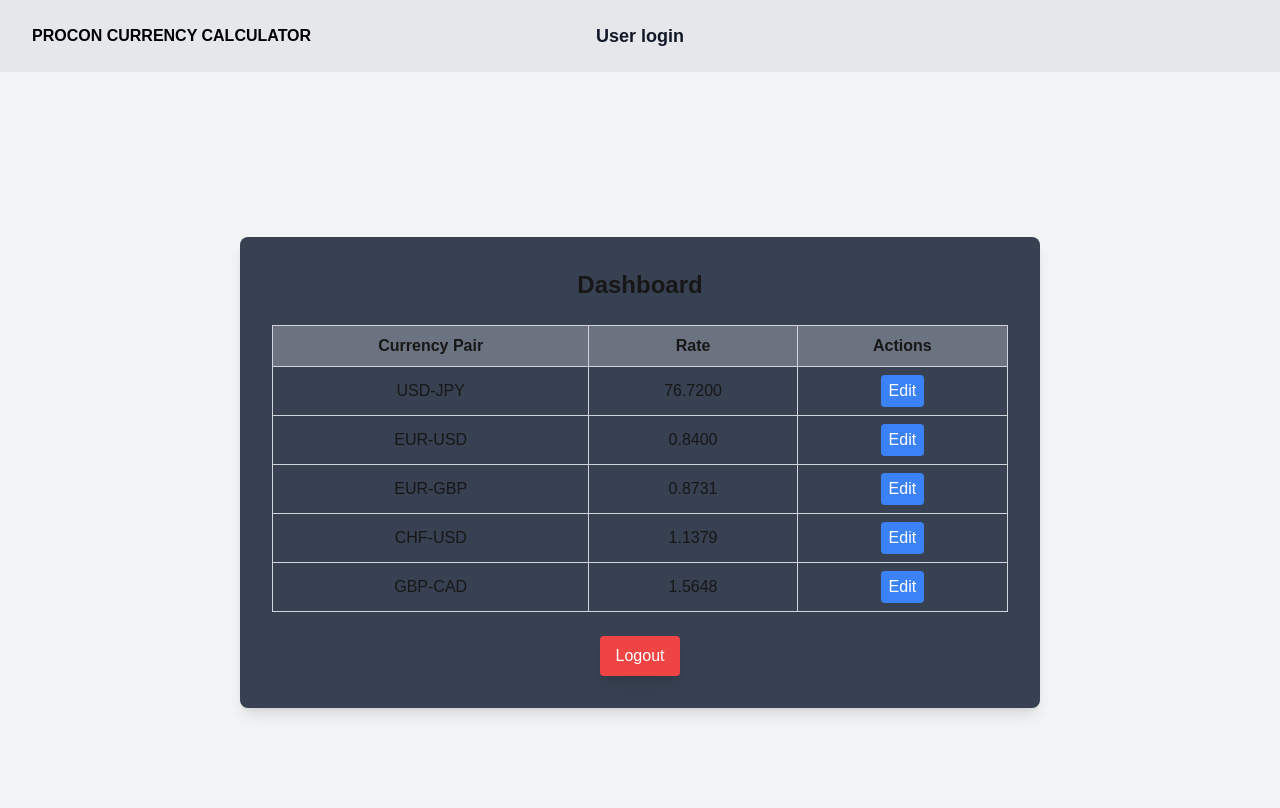
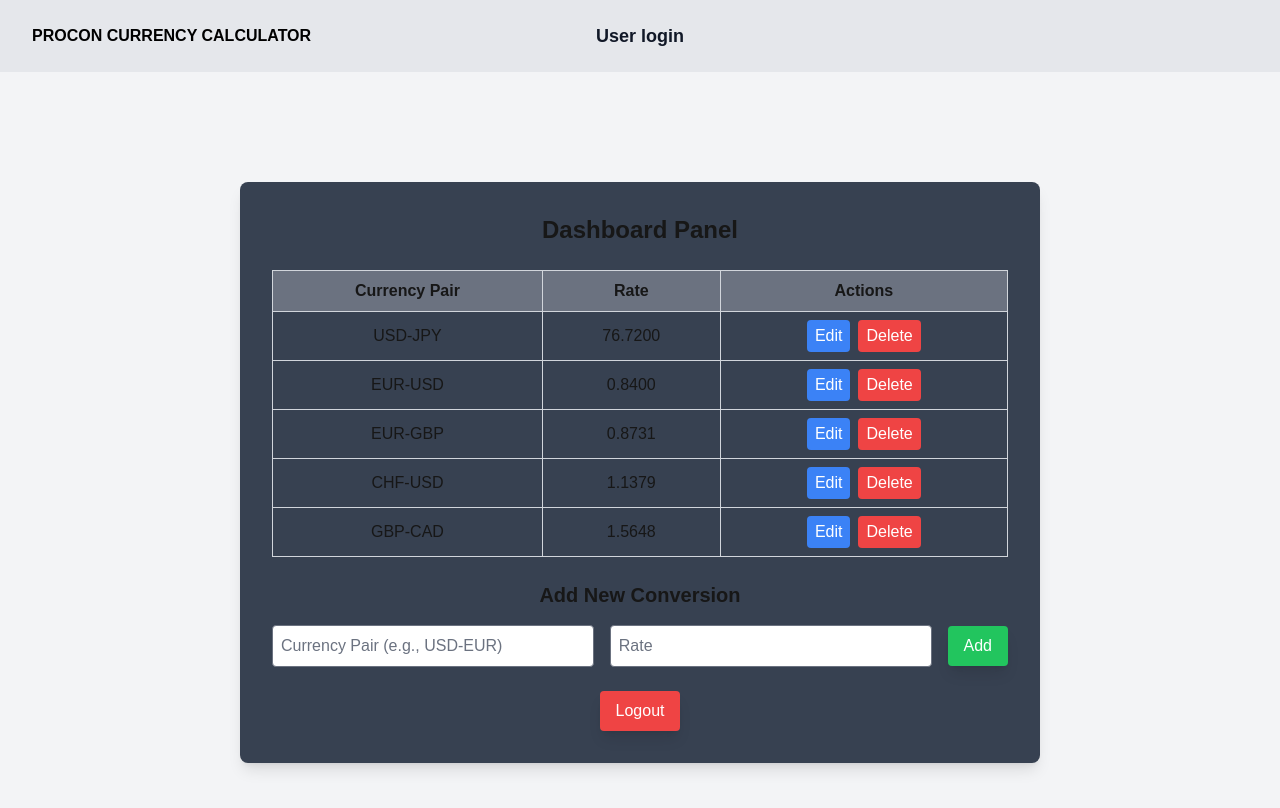
Before and after one commit to kostas-python/currency-calculator, a Next.js app: page /pages/dashboard in a window 1280 px wide. Shown: the top 808 px of the page. Built offline with nearby package versions, Linux system fonts and the light colour scheme.

Commit message:
connect frontend with backend api and dashboard improvements

```diff
--- a/src/app/pages/dashboard/page.tsx
+++ b/src/app/pages/dashboard/page.tsx
@@ -1,8 +1,12 @@
 'use client'
+
 import Header from "@/app/components/header";
-import { useState } from "react";
+import { useRouter } from "next/navigation";
+import { useEffect, useState } from "react";
+
 
 // Sample initial rates data
+
 const initialRates = [
   { pair: "USD-JPY", rate: 76.7200 },
   { pair: "EUR-USD", rate: 0.84 },
@@ -11,47 +15,139 @@ const initialRates = [
   { pair: "GBP-CAD", rate: 1.5648 },
 ];
 
+
+ // CRUD
+
 export default function DashboardPage() {
   const [rates, setRates] = useState(initialRates);
-  const [editIndex, setEditIndex] = useState<number | null>(null);
-  const [newRate, setNewRate] = useState("");
+  const [editIndex, setEditIndex] = useState<number | null>(null);   // edit rates
+  const [newRate, setNewRate] = useState("");                       //add new rate
+  const [newPair, setNewPair] = useState(""); // For creating new conversions
+
+  // router for redirecting to login page when click logout
+
+  const router = useRouter();
+
+
+  // connection with API to fetch rates and dynamically update them from front end
+
+  useEffect(() => {
+    const fetchRates = async () => {
+      try {
+        const response = await fetch("/api/convert", { method: "GET" });
+        if (!response.ok) {
+          throw new Error("Failed to fetch rates");
+        }
+
+        const data: { pair: string; rate: number }[] = await response.json();
+        // Ensure data integrity
+        const validatedData = data.map((item) => ({
+          pair: item.pair,
+          rate: typeof item.rate === "number" ? item.rate : 0, // Default to 0 if rate is not a number
+        }));
+
+        setRates(validatedData); // Set state with validated data
+      } catch (error) {
+        console.error("Error fetching rates:", error);
+      }
+    };
+
+    fetchRates();
+  }, []);
+
+
+
 
   // Handle edit mode
+
   const handleEdit = (index: number) => {
     setEditIndex(index);
     setNewRate(rates[index].rate.toString());
   };
 
+
   // Handle rate update
-  const handleUpdate = () => {
+
+  const handleUpdate = async () => {
     if (editIndex !== null) {
+      const updatedRateData = { pair: rates[editIndex].pair, rate: parseFloat(newRate) };
+      const response = await fetch("/api/convert", {
+        method: "PUT",
+        headers: { "Content-Type": "application/json" },
+        body: JSON.stringify(updatedRateData),
+      });
+
+      if (response.ok) {
         const updatedRates = [...rates];
         updatedRates[editIndex].rate = parseFloat(newRate);
         setRates(updatedRates);
         setEditIndex(null);
         setNewRate("");
       }
+    }
   };
 
+
+
   // Handle cancel edit
+
   const handleCancel = () => {
     setEditIndex(null);
     setNewRate("");
   };
 
+
   // Handle logout (placeholder)
+
   const handleLogout = () => {
     alert("Logged out!");
-    // Redirect to login page (use appropriate routing in your app)
-    // Example: router.push("/login");
+
+    // Redirect to login page
+    router.push("/pages/login");
   };
+
+
+    // Handle delete (delete option)
+
+    const handleDelete = async (index: number) => {
+        const pairToDelete = rates[index].pair;
+        const response = await fetch(`/api/convert?pair=${pairToDelete}`, { method: "DELETE" });
+
+        if (response.ok) {
+          setRates(rates.filter((_, i) => i !== index));
+        }
+      };
+
+
+
+    // Handle add (add option)
+
+    const handleAdd = async () => {
+        if (newPair && newRate) {
+          const newRateData = { pair: newPair.toUpperCase(), rate: parseFloat(newRate) };
+          const response = await fetch("/api/convert", {
+            method: "POST",
+            headers: { "Content-Type": "application/json" },
+            body: JSON.stringify(newRateData),
+          });
+
+          if (response.ok) {
+            setRates([...rates, newRateData]);
+            setNewPair("");
+            setNewRate("");
+          }
+        }
+    };
+
 
   return (
     <>
     <Header />
+
+    {/* Main Dashboard panel */}
     <div className="flex flex-col items-center justify-center min-h-screen bg-gray-100 p-6 font-poppins">
         <div className="bg-gray-700 p-8 rounded-lg shadow-lg sm:w-full sm:max-w-[800px]">
-              <h1 className="text-2xl font-bold text-center mb-6">Dashboard</h1>
+          <h1 className="text-2xl font-bold text-center mb-6">Dashboard Panel</h1>
           <table className="w-full table-auto border-collapse border border-gray-300">
             <thead>
               <tr className="bg-gray-500">
@@ -70,7 +166,8 @@ export default function DashboardPage() {
                         type="number"
                         value={newRate}
                         onChange={(e) => setNewRate(e.target.value)}
-                                          className="border rounded p-1 w-20 text-center" />
+                        className="border rounded p-1 w-20 text-center"
+                      />
                     ) : (
                       rate.rate.toFixed(4)
                     )}
@@ -92,18 +189,54 @@ export default function DashboardPage() {
                         </button>
                       </>
                     ) : (
+                      <>
                         <button
                           onClick={() => handleEdit(index)}
-                                          className="bg-blue-500 text-white px-2 py-1 rounded"
+                          className="bg-blue-500 text-white px-2 py-1 rounded mr-2"
                         >
                           Edit
                         </button>
+                        <button
+                          onClick={() => handleDelete(index)}
+                          className="bg-red-500 text-white px-2 py-1 rounded"
+                        >
+                          Delete
+                        </button>
+                      </>
                     )}
                   </td>
                 </tr>
               ))}
             </tbody>
           </table>
+
+          {/* Add New Conversion section */}
+
+          <div className="mt-6">
+            <h2 className="text-xl font-bold text-center mb-4">Add New Conversion</h2>
+            <div className="flex text-black justify-between items-center space-x-4">
+              <input
+                type="text"
+                placeholder="Currency Pair (e.g., USD-EUR)"
+                value={newPair}
+                onChange={(e) => setNewPair(e.target.value)}
+                className="border rounded p-2 w-full"
+              />
+              <input
+                type="number"
+                placeholder="Rate"
+                value={newRate}
+                onChange={(e) => setNewRate(e.target.value)}
+                className="border rounded p-2 w-full"
+              />
+              <button
+                onClick={handleAdd}
+                className="bg-green-500 text-white px-4 py-2 rounded shadow-lg hover:bg-green-600"
+              >
+                Add
+              </button>
+            </div>
+          </div>
           <div className="mt-6 text-center">
             <button
               onClick={handleLogout}
@@ -113,6 +246,7 @@ export default function DashboardPage() {
             </button>
           </div>
         </div>
-      </div></>
+      </div>
+    </>
   );
 }
--- a/src/pages/api/convert.ts
+++ b/src/pages/api/convert.ts
@@ -1,6 +1,9 @@
 import type { NextApiRequest, NextApiResponse } from 'next';
 
-const rates: Record<string, number> = {
+
+// Centralized rates data (mock database, acting as in-memory storage for exchange rates)
+
+let rates: Record<string, number> = {
   "USD-EUR": 0.84,
   "EUR-USD": 1.19,
   "USD-GBP": 0.75,
@@ -34,39 +37,79 @@ const rates: Record<string, number> = {
 };
 
 
-// Helper function to fetch exchange rate from rates
+// Helper function to fetch exchange rate
+// Supports both direct and inverse rates (e.g., USD-EUR and EUR-USD)
 function getExchangeRate(base: string, target: string): number | undefined {
-  const directRateKey = `${base}-${target}`;
-  const inverseRateKey = `${target}-${base}`;
-
-  console.log(`Looking up rate for: ${base}-${target} or inverse ${target}-${base}`);
-
-  return rates[directRateKey] ?? (1 / rates[inverseRateKey]);
+  const directRateKey = `${base}-${target}`; // Key for direct conversion
+  const inverseRateKey = `${target}-${base}`; // Key for inverse conversion
+  return rates[directRateKey] ?? (1 / rates[inverseRateKey]); // Return direct rate or inverse if exists
 }
 
+// Main API handler function
 export default function handler(req: NextApiRequest, res: NextApiResponse) {
-  const { base, target } = req.query;
+  const { method } = req; // Extract the HTTP method of the request
 
-  // Log the incoming request for debugging
-  console.log(`Received request: base=${base}, target=${target}`);
+  switch (method) {
+    case "GET": {
+      // Handle GET requests: return all rates as a JSON object
+      res.status(200).json(rates);
+      break;
+    }
+    case "POST": {
+      // Handle POST requests: add a new rate
+      const { pair, rate } = req.body; // Extract data from the request body
 
-  // Validate query parameters
-  if (!base || !target || typeof base !== 'string' || typeof target !== 'string') {
-    console.error("Invalid or missing base or target currency", { base, target });
-    return res.status(400).json({ error: "Invalid base or target currency" });
-  }
+      // Validate the request data
+      if (!pair || typeof rate !== "number") {
+        res.status(400).json({ error: "Invalid pair or rate" });
+        return;
+      }
 
-  // Get exchange rate (either direct or inverse)
-  const baseStr = base?.toUpperCase() ?? '';  // Default to empty string if undefined
-  const targetStr = target?.toUpperCase() ?? '';
+      // Add the new rate to the rates object
+      rates[pair] = rate;
 
-  const rate = getExchangeRate(baseStr, targetStr);
+      // Respond with the created rate
+      res.status(201).json({ pair, rate });
+      break;
+    }
+    case "PUT": {
+      // Handle PUT requests: update an existing rate
+      const { pair, rate } = req.body; // Extract data from the request body
 
-  if (rate !== undefined) {
-    console.log(`Returning exchange rate for ${baseStr}-${targetStr}: ${rate}`);
-    return res.status(200).json({ rate });
-  } else {
-    console.error(`Rate not found for ${baseStr}-${targetStr}`);
-    return res.status(404).json({ error: "Rate not found" });
+      // Validate the request data
+      if (!pair || typeof rate !== "number" || !rates[pair]) {
+        res.status(400).json({ error: "Invalid or non-existing pair" });
+        return;
+      }
+
+      // Update the rate in the rates object
+      rates[pair] = rate;
+
+      // Respond with the updated rate
+      res.status(200).json({ pair, rate });
+      break;
+    }
+    case "DELETE": {
+      // Handle DELETE requests: remove a rate
+      const { pair } = req.query; // Extract the pair from the query string
+
+      // Validate the pair parameter
+      if (typeof pair !== "string" || !rates[pair]) {
+        res.status(400).json({ error: "Invalid or non-existing pair" });
+        return;
+      }
+
+      // Delete the rate from the rates object
+      delete rates[pair];
+
+      // Respond with no content
+      res.status(204).end();
+      break;
+    }
+    default: {
+      // Handle unsupported methods
+      res.setHeader("Allow", ["GET", "POST", "PUT", "DELETE"]); // Inform the client about supported methods
+      res.status(405).end(`Method ${method} Not Allowed`); // Respond with method not allowed
+    }
   }
 }
```
Lines whose indentation alone changed are shown as unchanged.
